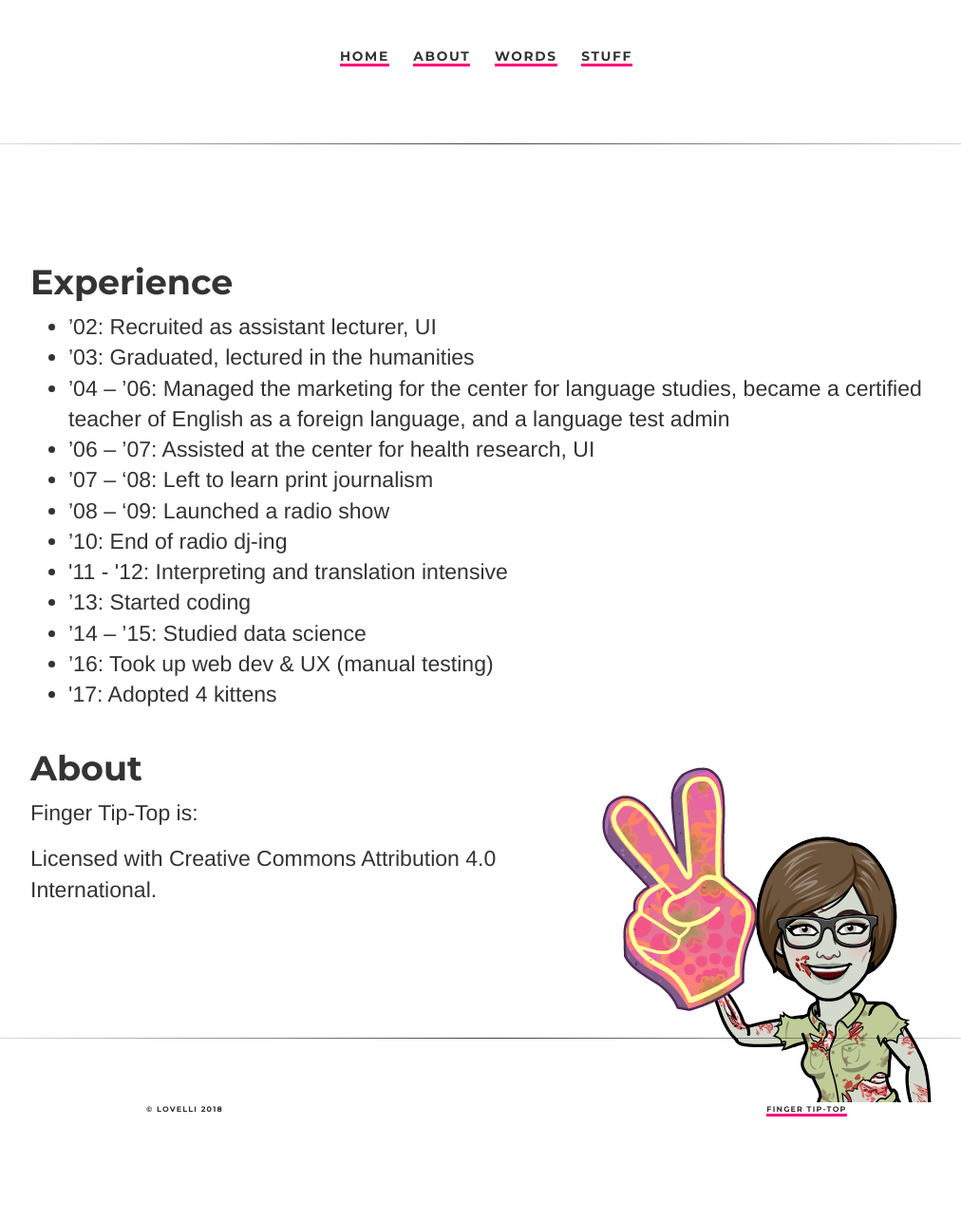
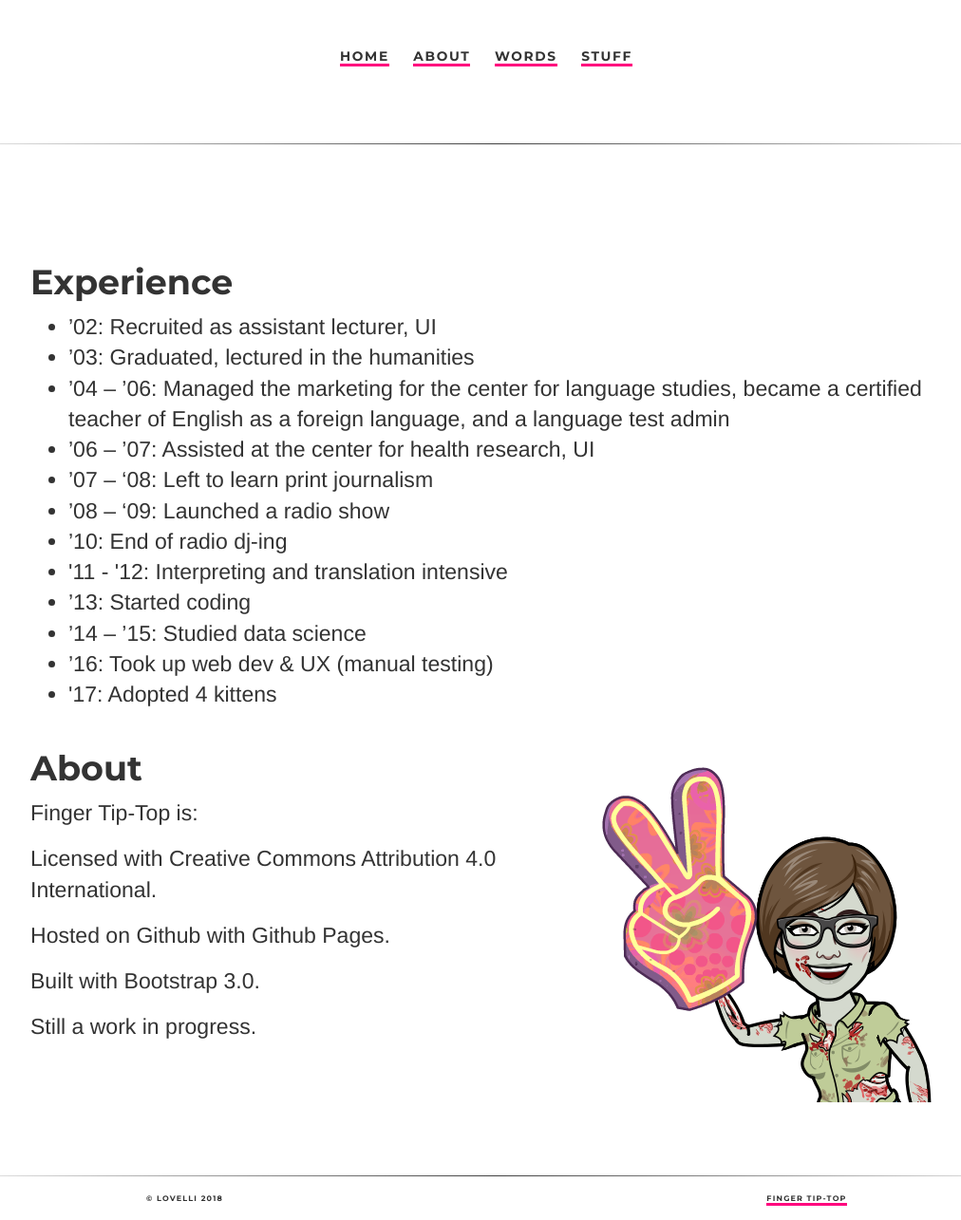
Before and after one commit to ariesti/ariesti.github.io, a Jekyll site: the page built from about/index.html, in a window 1280 px wide. Shown: the whole page at 95% size, without its empty margins (118-1130 px from the left). Built offline with Jekyll 4.4.1, drawn with Linux system fonts in a browser that asks for light colours; before the commit the page ends 1191 px from its top, so only the background shows below that.

Commit message:
Update index.html

```diff
--- a/about/index.html
+++ b/about/index.html
@@ -28,6 +28,10 @@ permalink: /about/
     <h3 class="ex1">About</h3>
       <p>Finger Tip-Top is:
       <p>Licensed with Creative Commons Attribution 4.0 International.</p>
+                   <p>Hosted on Github with Github Pages.</p>
+                   <p>Built with Bootstrap 3.0.</p>
+                   <p>Still a work in progress.</p>
+
       </div>
       </div>
 </div>
```
